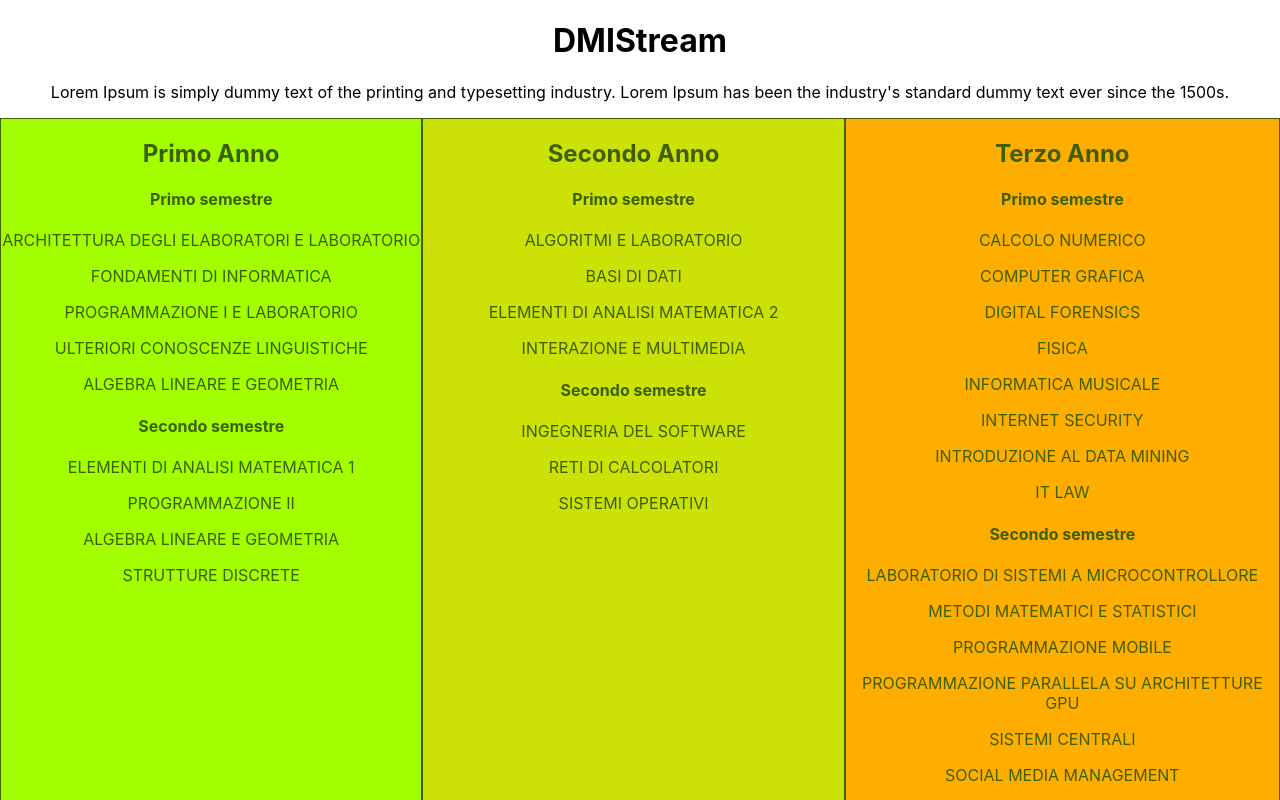
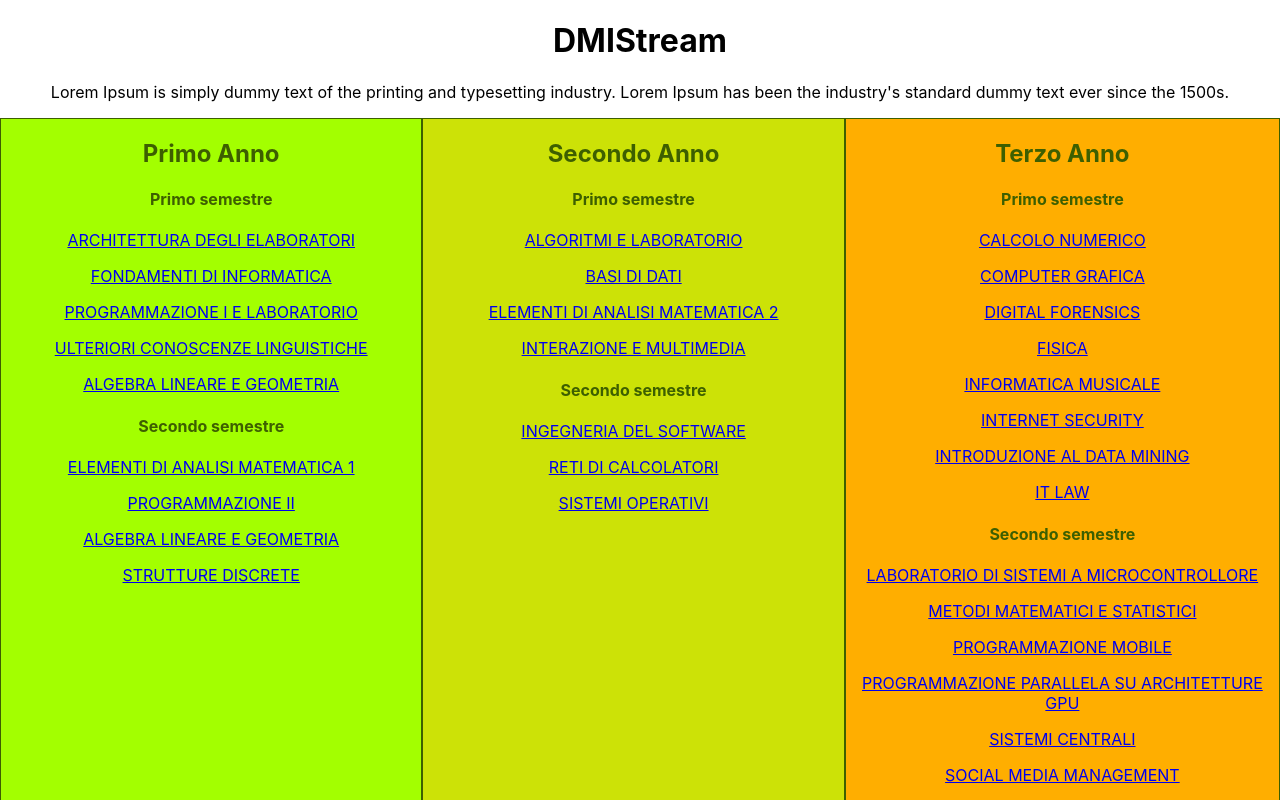
Before and after one commit to Hollerith98T/DMIStream, a React (Create React App) app: page /#/homepage in a window 1280 px wide. Shown: the top 800 px of the page. Built offline with nearby package versions, Linux system fonts and the light colour scheme.

Commit message:
Create Link

```diff
--- a/src/Homepage.tsx
+++ b/src/Homepage.tsx
@@ -1,6 +1,7 @@
 import React from 'react';
 import { subjects1a, subjects1b, subjects2a, subjects2b, subjects3a, subjects3b } from './Subjects';
 import './Homepage.css';
+import {Link} from 'react-router-dom';
 
 export function Homepage(): JSX.Element {
   return (
@@ -27,15 +28,21 @@ function columnContents(year: string): JSX.Element {
       {year === 'third' && <h2>Terzo Anno</h2>}
       <div className="first-semester">
         <h4>Primo semestre</h4>
-        {year === 'first' && subjects1a.map((subject, index) => <p>{subject}</p>)}
-        {year === 'second' && subjects2a.map((subject, index) => <p>{subject}</p>)}
-        {year === 'third' && subjects3a.map((subject, index) => <p>{subject}</p>)}
+        {year === 'first' && subjects1a.map((subject, index) =>
+         <p><Link to="/{subject}">{subject}</Link></p>)}
+        {year === 'second' && subjects2a.map((subject, index) =>
+         <p><Link to="/{subject}">{subject}</Link></p>)}
+        {year === 'third' && subjects3a.map((subject, index) =>
+          <p><Link to="/{subject}">{subject}</Link></p>)}
       </div>
       <div className="second-semester">
         <h4>Secondo semestre</h4>
-        {year === 'first' && subjects1b.map((subject, index) => <p>{subject}</p>)}
-        {year === 'second' && subjects2b.map((subject, index) => <p>{subject}</p>)}
-        {year === 'third' && subjects3b.map((subject, index) => <p>{subject}</p>)}
+        {year === 'first' && subjects1b.map((subject, index) =>
+          <p><Link to="/{subject}">{subject}</Link></p>)}
+        {year === 'second' && subjects2b.map((subject, index) =>
+          <p><Link to="/{subject}">{subject}</Link></p>)}
+        {year === 'third' && subjects3b.map((subject, index) =>
+          <p><Link to="/{subject}">{subject}</Link></p>)}
       </div>
     </div>
   );
--- a/src/Subjects.ts
+++ b/src/Subjects.ts
@@ -1,5 +1,5 @@
 export const subjects1a: string[] = [
-    'ARCHITETTURA DEGLI ELABORATORI E LABORATORIO',
+    'ARCHITETTURA DEGLI ELABORATORI',
     'FONDAMENTI DI INFORMATICA',
     'PROGRAMMAZIONE I E LABORATORIO',
     'ULTERIORI CONOSCENZE LINGUISTICHE',
```
